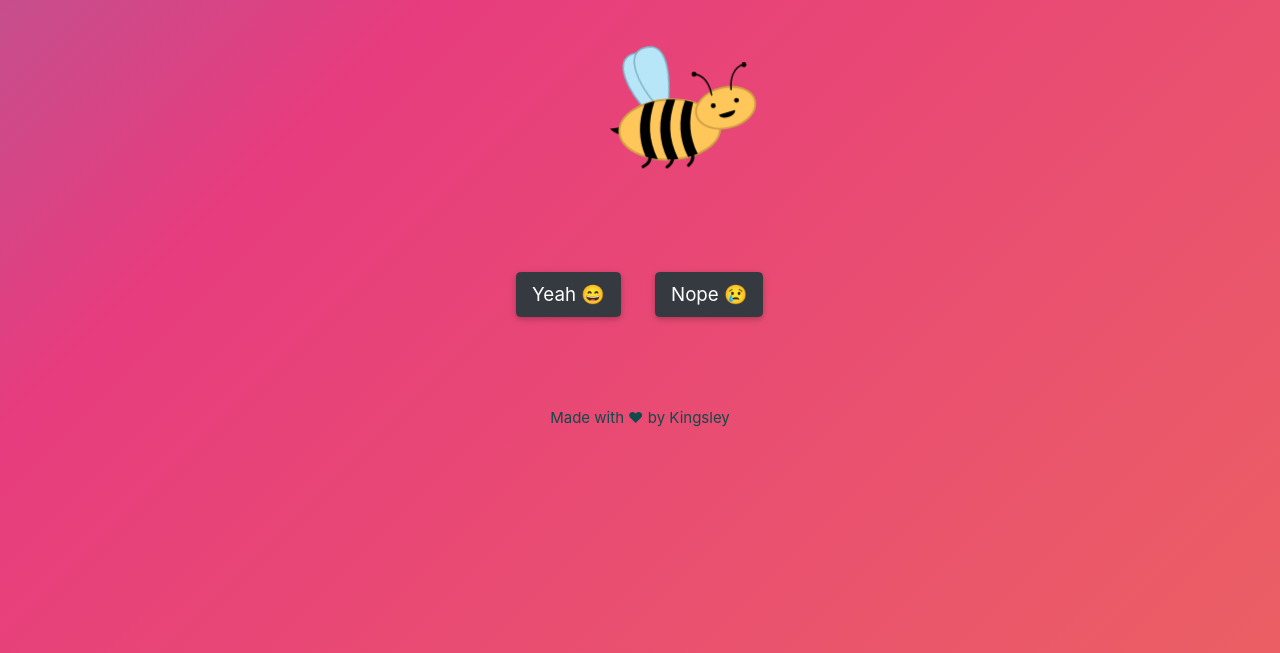
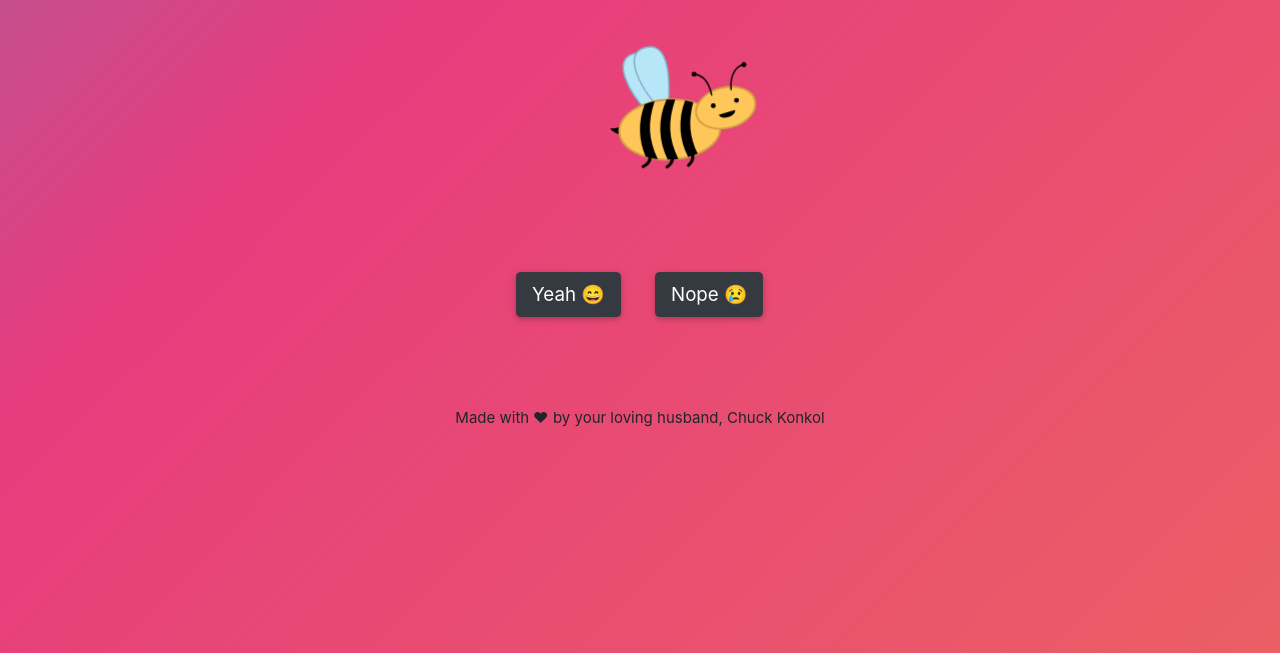
Before and after one commit to chukon/OurFirstYear.github.io, a website: page src/index.html in a window 1280 px wide. Shown: the part 147-800 px from the top of the page. Drawn offline with nearby package versions, Linux system fonts and the light colour scheme; no server answers.

Commit message:
Update index.html

```diff
--- a/src/index.html
+++ b/src/index.html
@@ -117,11 +117,10 @@ Author: Kingsley Chimezie
 
         <!-- CREDIT -->
         <div id="credit" class="animate__animated animate__fadeInUp animate__delay-2s">
-            <a href="https://github.com/KingsleyChimezie/be-my-valentine">
                 Made with
                 <span id="heart"
                     class="animate__animated animate__heartBeat animate__delay-5s animate__slow animate__infinite">❤</span>
-                by Kingsley
+                by your loving husband, Chuck Konkol
             </a>
         </div>
 
```
